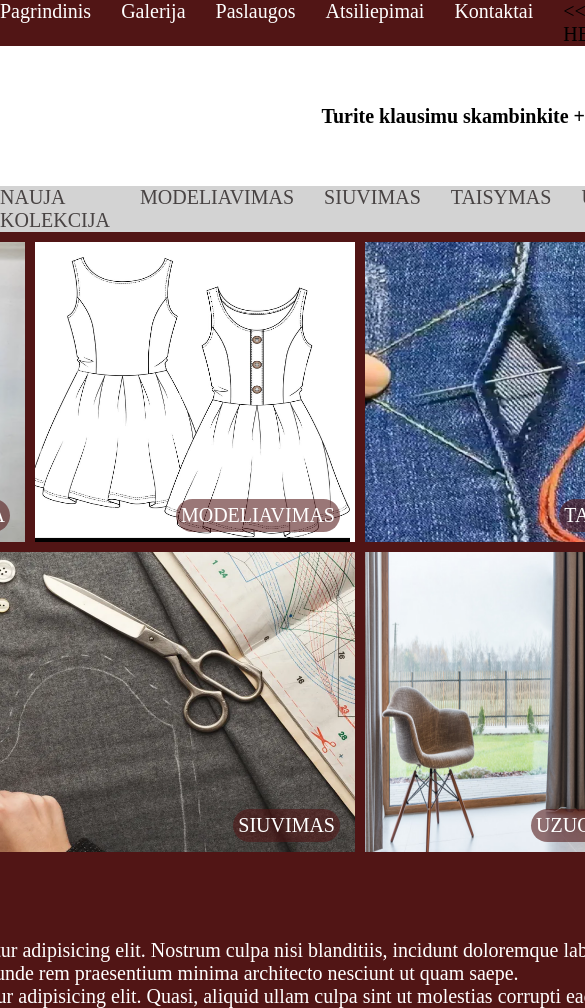
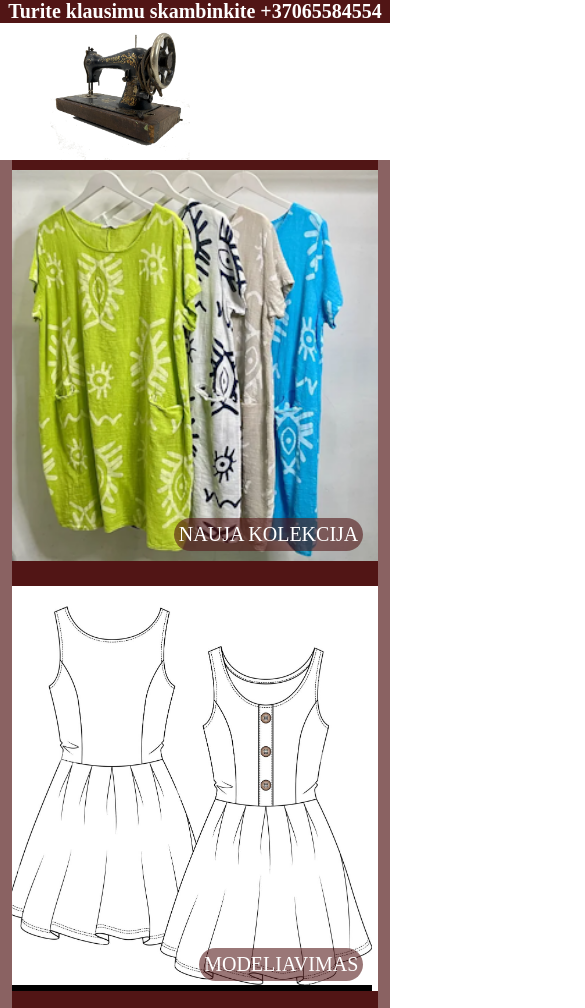
Before and after one commit to tomaskls/Siuvimo-studija, a website: page index.html in a window 390 px wide. Shown: the top 1008 px of the page, 585 px wide, since content can reach past the window. Drawn offline with Linux system fonts and the light colour scheme.

Commit message:
trying responsive d

```diff
--- a/css/main.css
+++ b/css/main.css
@@ -15,7 +15,7 @@ main{
     align-content: flex-start;
     background-color: rgb(81, 21, 21);
     width: 1000px;
-     margin-left: calc(50% - 500px);
+    margin-left: calc(50% - 500px);
     margin-right: calc(50% - 500px);
     position: relative;
 }
@@ -62,3 +62,57 @@ main{
     padding-top: 40px;
     font-size: 2em;
    }
+   @media (max-width:760px){
+
+.foto{
+
+    display: flex;
+    flex-direction: column;
+    gap: 15px;
+
+    width: 94%;
+    margin-left: 3%;
+    margin-right: 3%;
+}
+.foto>div{
+  margin-left: 0;
+}
+.paslaugos{
+
+    width: 100%;
+    height: auto;
+    ;
+}
+.spaslaugos{
+    height: auto ;
+}
+.top-line,
+.bottom-line{
+    display: none;
+}
+.phone{
+
+    background-color: rgb(81, 21, 21) ;
+    color: white;
+    width: 100%;
+    text-align: center;
+    position: absolute;
+    top: 0;
+    left: 0;
+}
+.logo{
+    display:flex;
+   width: 100%;
+   margin: 0;
+}
+.logo>img{
+    margin-top: 20px;
+    margin-left: 50px;
+    height: 140px;
+
+}
+.aprasymas{
+    width: 100%;
+    margin: 0;
+}
+}
--- a/index.html
+++ b/index.html
@@ -28,7 +28,7 @@
 </div>
 
             <div class="logo">
-                <img src="./img/logo.png" alt="logo">
+                <img class="smasina" src="./img/logo.png" alt="logo">
                 <h2 class="phone">Turite klausimu skambinkite +37065584554</h2>
             </div>
             <div class="bottom-line">
```
